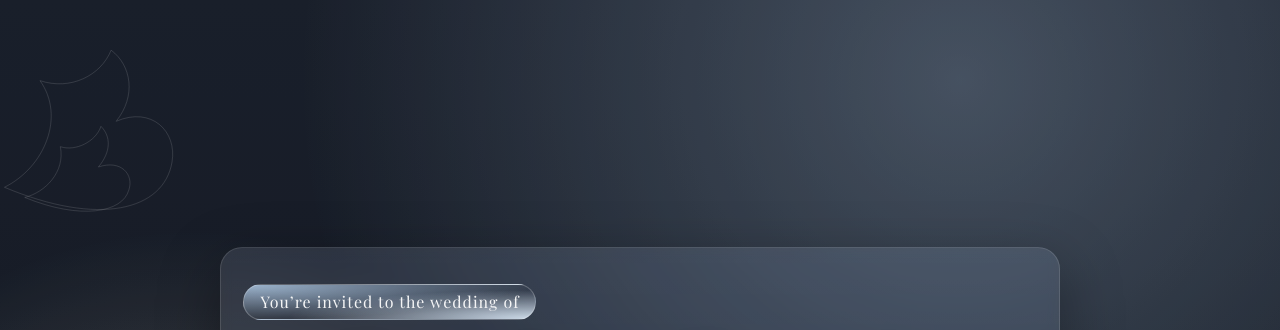
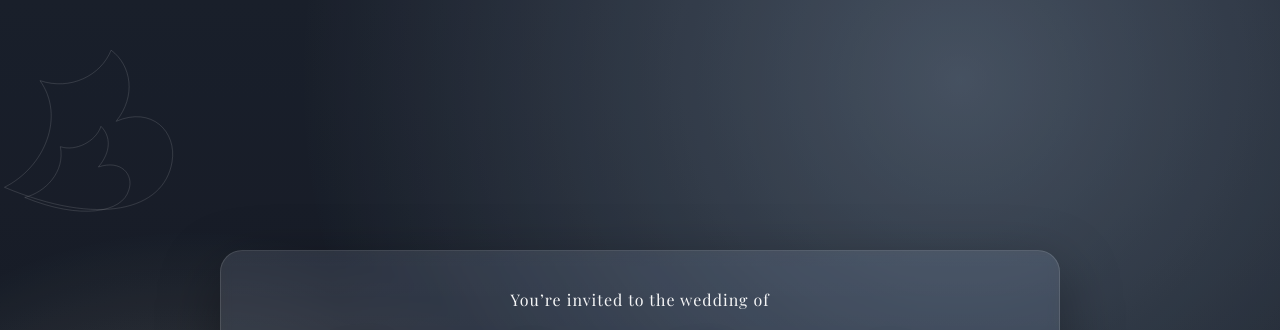
Before and after one commit to jacoknapp/EternalVows, a website: page index.html in a window 1280 px wide. Shown: the top 330 px of the page. Drawn offline with nearby package versions, Linux system fonts and the light colour scheme; no server answers.

Commit message:
fix localized changes

```diff
--- a/index.html
+++ b/index.html
@@ -71,9 +71,19 @@
       box-shadow: 0 20px 60px rgba(0,0,0,.35);
       text-align: center; /* Center names, date, and location */
     }
-  .monogram { display:block; width:max-content; margin-left:0; margin-right:auto; padding:.25rem 1rem; border-radius:999px; border:1px solid rgba(255,255,255,.25);
-      background: radial-gradient(ellipse at top left, var(--accent-1) 0%, transparent 70%), radial-gradient(ellipse at bottom right, var(--accent-2) 0%, transparent 60%);
-      font-family: "Playfair Display", serif; letter-spacing: 1px; opacity:.95; }
+  .monogram {
+      display: inline-block;
+      /* center within the header (parent has text-align:center) */
+      margin: 0 0 .25rem;
+      /* remove pill/button styling */
+      padding: 0;
+      border: none;
+      border-radius: 0;
+      background: transparent;
+      font-family: "Playfair Display", serif;
+      letter-spacing: 1px;
+      opacity:.95;
+    }
     h1.names { margin: .35rem 0 .25rem; font-family: "Great Vibes", cursive; font-size: clamp(2.2rem, 8vw, 4.2rem); font-weight: 400; letter-spacing:.4px; text-shadow: 0 2px 18px rgba(0,0,0,.45); }
     .tagline { font-size: clamp(1rem, 2.6vw, 1.2rem); opacity:.96 }
     .date { display:inline-block; margin-top:.4rem; font-weight:600; letter-spacing:.8px; background: linear-gradient(90deg, var(--accent-3), var(--accent-1)); -webkit-background-clip: text; background-clip: text; color: transparent; }
```
Also changed, not shown: server.mjs (+7 -0 lines), 1 other file.
